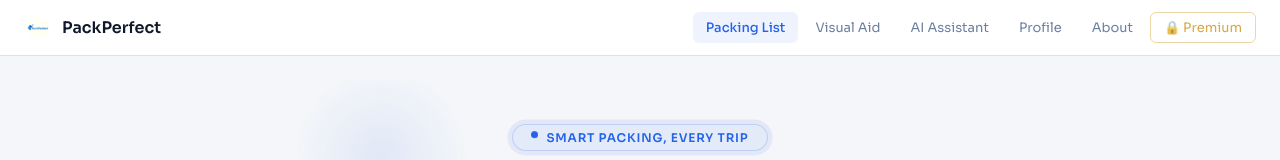
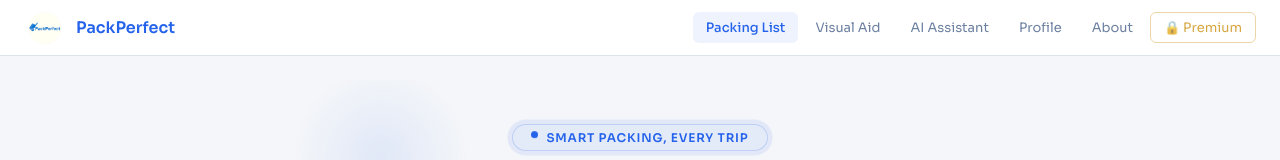
Before and after one commit to Ncepler/PackPerfectInc, a React (Vite) app in the folder preview/: page / in a window 1280 px wide. Shown: the top 160 px of the page. Built offline with nearby package versions, Linux system fonts and the light colour scheme.

Commit message:
logo again

```diff
--- a/preview/src/PackPerfect.jsx
+++ b/preview/src/PackPerfect.jsx
@@ -1248,8 +1248,8 @@ export default function PackPerfect() {
       <div className="pp-header" style={{ background:t.headerBg, borderBottom:`1px solid ${t.border}`, padding:'0 24px', display:'flex', alignItems:'center', justifyContent:'space-between', height:'56px', position:'sticky', top:0, zIndex:50 }}>
         <div style={{ display:'flex', alignItems:'center', gap:'10px', flexShrink:0, cursor:'pointer' }}
           onClick={() => { setActiveTab('Packing List'); setListGenerated(false); setListLoading(false); window.scrollTo({top:0,behavior:'smooth'}) }}>
-          <img src="/logo.png" alt="PackPerfect logo" style={{ width:'28px', height:'28px', objectFit:'contain' }} />
-          <span style={{ fontSize:'16px', fontWeight:'600', color:t.text }}>PackPerfect</span>
+          <img src="/logo.png" alt="PackPerfect logo" style={{ width:'42px', height:'42px', objectFit:'contain' }} />
+          <span style={{ fontSize:'16px', fontWeight:'600', color:t.accent }}>PackPerfect</span>
           {destination && listGenerated && <span style={{ fontSize:'12px', color:t.textMuted, background:t.accentDim, padding:'2px 10px', borderRadius:'999px' }}>{destination}</span>}
         </div>
         <div className="pp-tabs" style={{ display:'flex', gap:'4px' }}>
```
